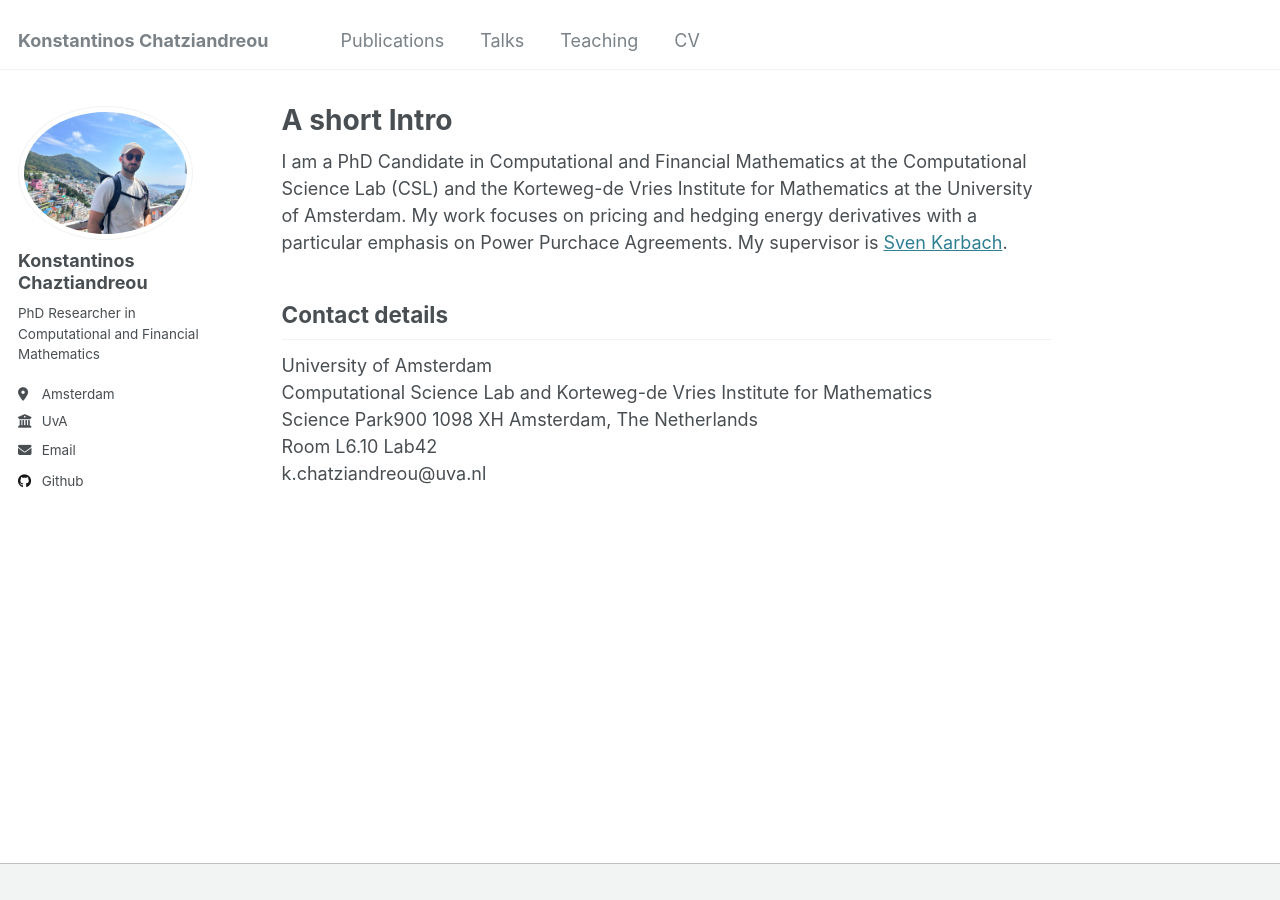
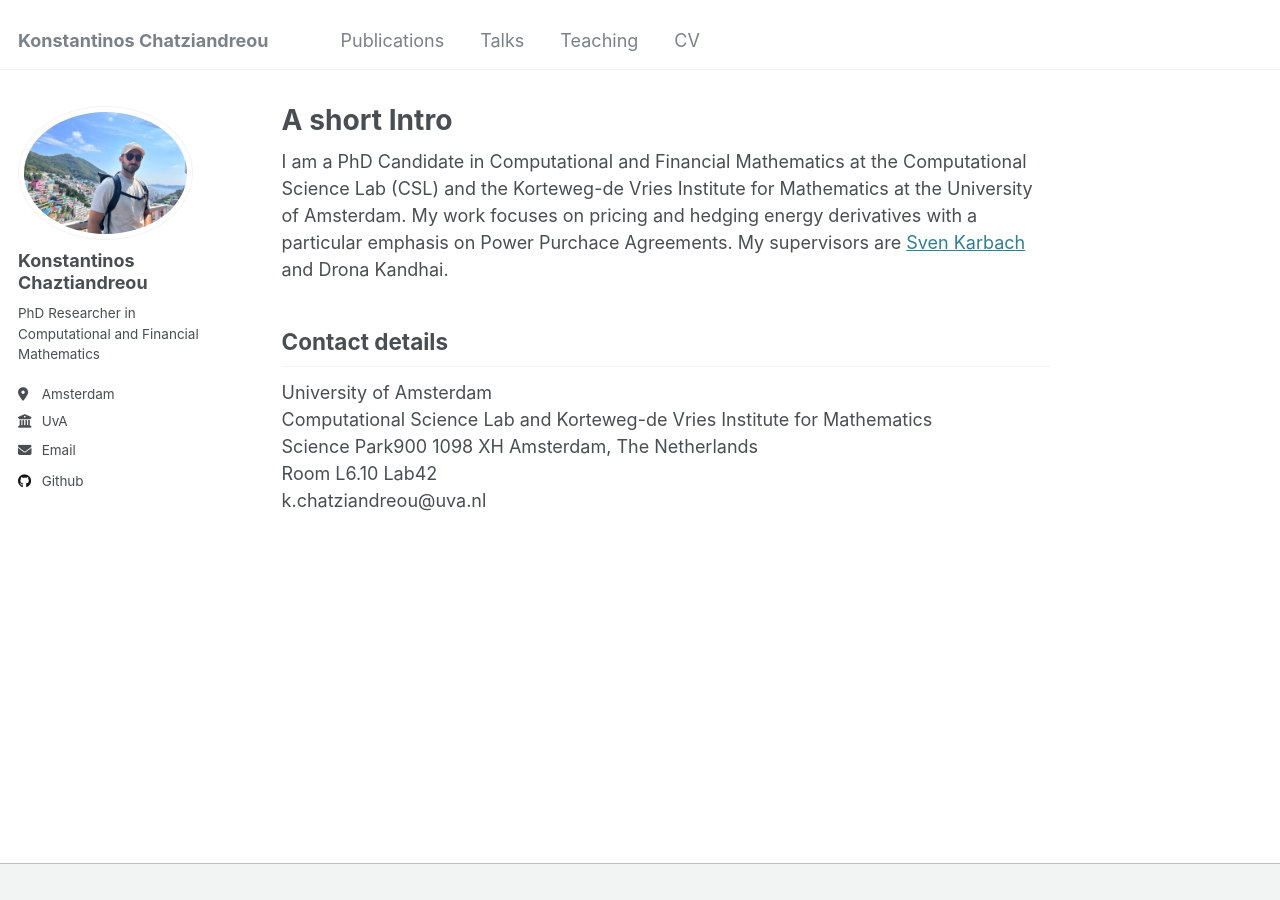
Before and after one commit to kkostashatz/kkostashatz.github.io, a Jekyll site: the page built from _pages/about.md, in a window 1280 px wide. Built offline with Jekyll 4.4.1, drawn with Linux system fonts in a browser that asks for light colours.

Commit message:
new changes

```diff
--- a/_pages/about.md
+++ b/_pages/about.md
@@ -8,7 +8,7 @@ redirect_from:
 ---
 
 
-I am a PhD Candidate in Computational and Financial Mathematics at the Computational Science Lab (CSL) and the Korteweg-de Vries Institute for Mathematics at the University of Amsterdam. My work focuses on pricing and hedging energy derivatives with a particular emphasis on Power Purchace Agreements. My supervisor is [Sven Karbach](https://sven-karbach.de/).
+I am a PhD Candidate in Computational and Financial Mathematics at the Computational Science Lab (CSL) and the Korteweg-de Vries Institute for Mathematics at the University of Amsterdam. My work focuses on pricing and hedging energy derivatives with a particular emphasis on Power Purchace Agreements. My supervisors are [Sven Karbach](https://sven-karbach.de/) and Drona Kandhai.
 
 ## Contact details
 University of Amsterdam \
```
